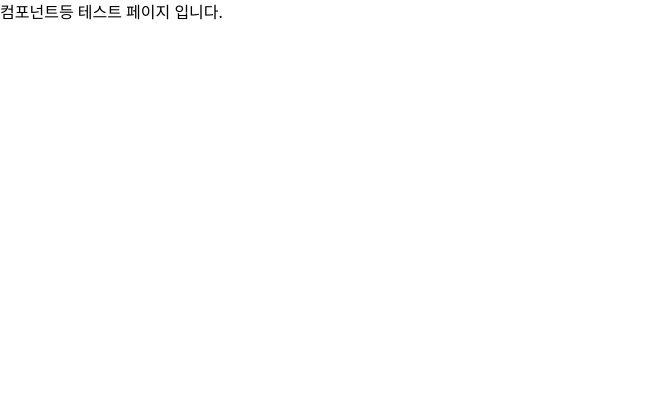
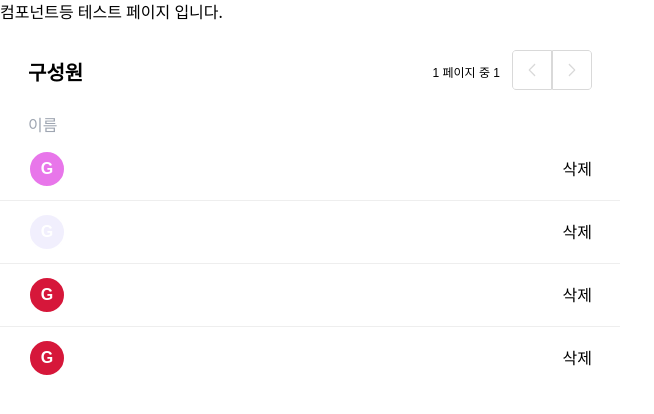
Before and after one commit to FE-3-2team/team2taskify, a Next.js app: page /test in a window 1280 px wide. Shown: the top 414 px of the page, without its empty margins (0-654 px from the left). Built offline with nearby package versions, Linux system fonts and the light colour scheme.

Commit message:
[Feat] create EditMember

```diff
--- /dev/null
+++ b/src/components/EditMember.tsx
@@ -0,0 +1,69 @@
+import { useState } from "react";
+import PrevPage from "@/assets/icons/PrevPage.icon.svg";
+import NextPage from "@/assets/icons/NextPage.icon.svg";
+import Image from "next/image";
+import Profile from "./common/Profile";
+//
+interface Props {
+  members: User[];
+}
+/**ToDo
+ * 삭제 버튼 공통컴포넌트로 바꾸기
+ * 멤버 삭제 버튼클릭시 함수
+ */
+export default function EditMember({ members }: Props) {
+  const totalPage = Math.ceil(members.length / 4);
+  const [currentPage, setCurrentPage] = useState(1);
+  const handelClickPrev = () => {
+    if (currentPage === 1) return;
+    setCurrentPage((prev) => prev - 1);
+  };
+  const handelClickNext = () => {
+    if (currentPage === totalPage) return;
+    setCurrentPage((prev) => prev + 1);
+  };
+  const handleClick = () => {
+    //member 삭제 함수
+  };
+  //
+  return (
+    <div
+      className="flex flex-col  max-w-[284px] max-h-[337px] tablet:max-w-[544px] tablet:max-h-[404px] laptop:max-w-[620px] laptop:max-h-[404px]
+      pt-[22px] pb-4 tablet:pt-[26px] tablet:pb-5 gap-[13px]"
+    >
+      <div className="flex flex-col gap-[18px]">
+        <div className="flex items-center justify-between px-5 tablet:px-7 ">
+          <p className="text-xl-bold tablet:text-2xl-bold">구성원</p>
+          <div className="flex items-center gap-3 text-xs-regular tablet:text-md-regular">
+            {totalPage} 페이지 중 {currentPage}
+            <div>
+              <button className="cursor-pointer" onClick={handelClickPrev}>
+                <Image src={PrevPage} width={40} height={40} alt="<" />
+              </button>
+              <button className="cursor-pointer" onClick={handelClickNext}>
+                <Image src={NextPage} width={40} height={40} alt=">" />
+              </button>
+            </div>
+          </div>
+        </div>
+        <p className="px-5 tablet:px-7 md-regular text-gray-9FA6B2">이름</p>
+      </div>
+      <div>
+        {members.map((member, i) => {
+          return (
+            <div>
+              <div className="flex items-center justify-between px-5 tablet:px-7 h-[34px] tablet:h-[38px]">
+                <Profile value={member} />
+                <button onClick={handleClick}>삭제</button>
+              </div>
+              <div
+                className="h-[1px] w-full bg-gray-EEEEEE my-3"
+                style={{ display: i === 3 ? "none" : "block" }}
+              />
+            </div>
+          );
+        })}
+      </div>
+    </div>
+  );
+}
--- a/src/components/common/Header.tsx
+++ b/src/components/common/Header.tsx
@@ -68,7 +68,7 @@ export default function Header({ user, members, title, createdByMe }: Props) {
             <Badges badges={members} />
           </div>
           <div className="h-[38px]  w-[1px] bg-gray-D9D9D9" />
-          <Profile value={user} />
+          <Profile value={user} isProfile />
         </div>
       </div>
     </div>
--- a/src/components/common/Profile.tsx
+++ b/src/components/common/Profile.tsx
@@ -2,12 +2,16 @@ import { Badge } from "./Badge";
 
 interface Props {
   value: User;
+  isEdit?: boolean;
 }
-export default function Profile({ value }: Props) {
+export default function Profile({ value, isEdit }: Props) {
   return (
     <div className="flex flex-row items-center gap-3 w-fit">
       <Badge value={value} />
-      <p className="hidden text-lg-medium text-black-333236 tablet:block">
+      <p
+        className="hidden text-lg-medium text-black-333236 tablet:block"
+        style={{ display: isEdit ? "block" : "none" }}
+      >
         {value?.nickname}
       </p>
     </div>
--- a/src/pages/test.tsx
+++ b/src/pages/test.tsx
@@ -1,3 +1,5 @@
+import EditMember from "@/components/EditMember";
+
 const user = {
   id: 0,
   email: "gbtm@naver.com",
@@ -40,20 +42,13 @@ const members = [
     createdAt: "string",
     updatedAt: "string",
   },
-  {
-    id: 0,
-    email: "gbtm@naver.com",
-    nickname: "유선향",
-    profileImageUrl: null,
-    createdAt: "string",
-    updatedAt: "string",
-  },
 ];
 
 export default function Test() {
   return (
-    <div>
+    <div className="h-dvw">
       <div>컴포넌트등 테스트 페이지 입니다.</div>
+      <EditMember members={members} />
     </div>
   );
 }
--- a/src/styles/globals.css
+++ b/src/styles/globals.css
@@ -6,6 +6,7 @@ body {
   overflow-x: hidden;
   margin: 0px;
   padding: 0px;
+  height: 100vw;
 }
 
 * {
```
Also changed, not shown: src/assets/icons/NextPage.icon.svg (added), src/assets/icons/PrevPage.icon.svg (added).
